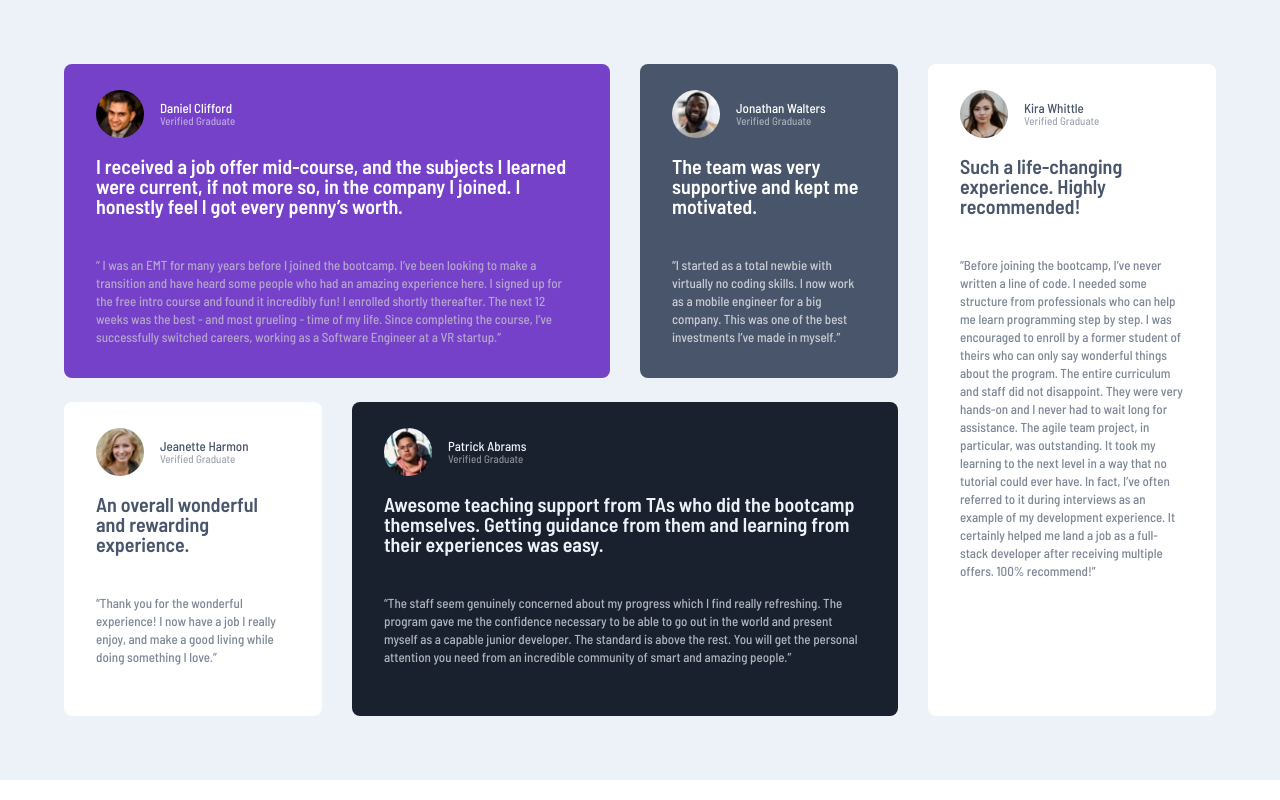
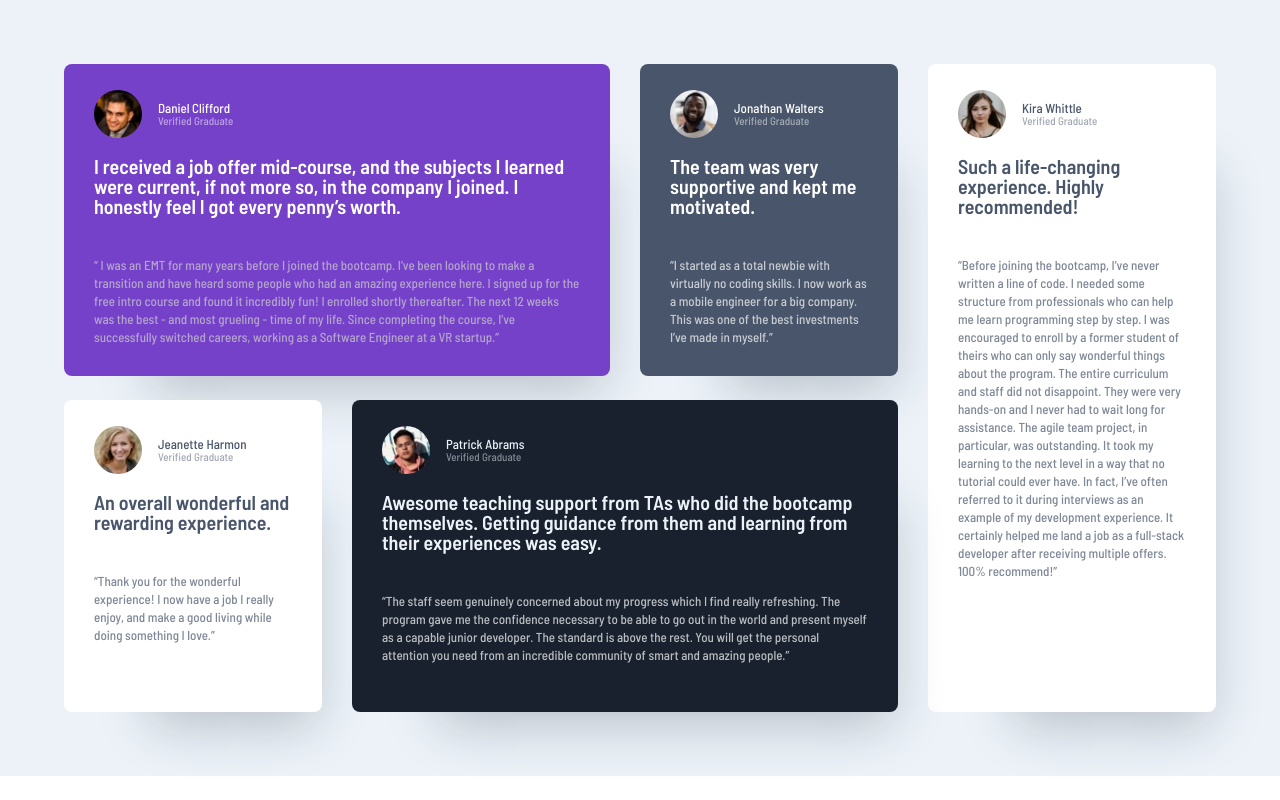
Before and after one commit to JamesLaviron/testimonials-grid-section, a Vue app: page / in a window 1280 px wide. Built offline with nearby package versions, Linux system fonts and the light colour scheme.

Commit message:
Apply BEM rules

```diff
--- a/src/App.vue
+++ b/src/App.vue
@@ -1,28 +1,28 @@
 <template>
   <main>
-    <article class="card">
-      <header class="card__header">
+    <article class="card card--theme--purple">
+      <header class="header card__header">
         <img
-          class="card__avatar"
+          class="avatar card__avatar"
           src="./assets/images/image-daniel.jpg"
           alt="Daniel Clifford"
           width="48"
           height="48"
         />
-        <div class="card__header-text">
-          <h1 class="card__title">Daniel Clifford</h1>
-          <p class="card__graduation">Verified Graduate</p>
-        </div>
+        <section class="card__header-text">
+          <h1 class="title card__title">Daniel Clifford</h1>
+          <p class="graduation card__graduation">Verified Graduate</p>
+        </section>
       </header>
 
-      <p class="card__description">
+      <p class="description card__description">
         I received a job offer mid-course, and the subjects I learned were
         current, if not more so, in the company I joined. I honestly feel I got
         every penny’s worth.
       </p>
 
       <blockquote
-        class="card__quote"
+        class="quote card__quote u-text-grey"
         cite="https://example.com/testimonial/daniel-clifford"
       >
         <q>
@@ -36,25 +36,25 @@
         </q>
       </blockquote>
     </article>
-    <article class="card">
-      <header class="card__header">
+    <article class="card card--theme--blue">
+      <header class="header card__header">
         <img
-          class="card__avatar"
+          class="avatar card__avatar"
           src="./assets/images/image-jonathan.jpg"
           alt="Jonathan Walters"
         />
-        <div class="card__header-text">
-          <h1 class="card__title">Jonathan Walters</h1>
-          <p class="card__graduation">Verified Graduate</p>
-        </div>
+        <section class="card__header-text">
+          <h1 class="title card__title">Jonathan Walters</h1>
+          <p class="graduation card__graduation">Verified Graduate</p>
+        </section>
       </header>
 
-      <p class="card__description">
+      <p class="description card__description">
         The team was very supportive and kept me motivated.
       </p>
 
       <blockquote
-        class="card__quote"
+        class="quote card__quote u-text-white-1"
         cite="https://example.com/testimonial/jonathan-walters"
       >
         <q>
@@ -64,24 +64,24 @@
         </q>
       </blockquote>
     </article>
-    <article class="card">
-      <header class="card__header">
+    <article class="card card--theme--white">
+      <header class="header card__header">
         <img
-          class="card__avatar"
+          class="avatar card__avatar"
           src="./assets/images/image-kira.jpg"
           alt="Jeanette Harmon"
         />
-        <div class="card__header-text">
-          <h1 class="card__title">Kira Whittle</h1>
-          <p class="card__graduation">Verified Graduate</p>
-        </div>
+        <section class="card__header-text">
+          <h1 class="title card__title">Kira Whittle</h1>
+          <p class="graduation card__graduation">Verified Graduate</p>
+        </section>
       </header>
-      <p class="card__description">
+      <p class="description card__description">
         Such a life-changing experience. Highly recommended!
       </p>
 
       <blockquote
-        class="card__quote"
+        class="quote card__quote"
         cite="https://example.com/testimonial/kira-whittle"
       >
         <q>
@@ -99,24 +99,24 @@
         </q>
       </blockquote>
     </article>
-    <article class="card">
-      <header class="card__header">
+    <article class="card card--theme--white">
+      <header class="header card__header">
         <img
-          class="card__avatar"
+          class="avatar card__avatar"
           src="./assets/images/image-jeanette.jpg"
           alt="Patrick Abrams"
         />
-        <div class="card__header-text">
-          <h1 class="card__title">Jeanette Harmon</h1>
-          <p class="card__graduation">Verified Graduate</p>
-        </div>
+        <section class="card__header-text">
+          <h1 class="title card__title">Jeanette Harmon</h1>
+          <p class="graduation card__graduation">Verified Graduate</p>
+        </section>
       </header>
 
-      <p class="card__description">
+      <p class="description card__description">
         An overall wonderful and rewarding experience.
       </p>
       <blockquote
-        class="card__quote"
+        class="quote card__quote"
         cite="https://example.com/testimonial/jeanette-harmon"
       >
         <q>
@@ -126,25 +126,25 @@
         </q>
       </blockquote>
     </article>
-    <article class="card">
-      <header class="card__header">
+    <article class="card card--theme--black">
+      <header class="header card__header">
         <img
-          class="card__avatar"
+          class="avatar card__avatar"
           src="./assets/images/image-patrick.jpg"
           alt="Patrick Abrams"
         />
-        <div class="card__header-text">
-          <h1 class="card__title">Patrick Abrams</h1>
-          <p class="card__graduation">Verified Graduate</p>
-        </div>
+        <section class="card__header-text">
+          <h1 class="title card__title">Patrick Abrams</h1>
+          <p class="graduation card__graduation">Verified Graduate</p>
+        </section>
       </header>
-      <p class="card__description">
+      <p class="description card__description u-text-white-2">
         Awesome teaching support from TAs who did the bootcamp themselves.
         Getting guidance from them and learning from their experiences was easy.
       </p>
 
       <blockquote
-        class="card__quote"
+        class="quote card__quote u-text-white-1"
         cite="https://example.com/testimonial/patrick-abrams"
       >
         <q>
--- a/src/assets/styles/_mixins.scss
+++ b/src/assets/styles/_mixins.scss
@@ -2,23 +2,8 @@
   background-image: linear-gradient(180deg, $color 0.4rem, white 0.4rem);
 }
 
-@mixin card($params) {
-  $background-color: map-get($params, "background-color");
-  $text-color: map-get($params, "text-color");
-  $graduation-opacity: map-get($params, "graduation-opacity");
-  $quote-color: map-get($params, "quote-color");
-  $quote-opacity: map-get($params, "quote-opacity");
-  $description-color: map-get($params, "description-color");
-
-  background-color: $background-color;
-  color: $text-color;
-
-  .card__graduation {
-    opacity: $graduation-opacity;
-  }
-
-  .card__quote {
-    color: $quote-color;
-    opacity: $quote-opacity;
-  }
+@mixin common-main-styles {
+  display: grid;
+  padding: $spacing-xxxlarge $spacing-xxxlarge;
+  gap: $spacing-regular $spacing-medium;
 }
--- /dev/null
+++ b/src/assets/styles/_utilities.scss
@@ -0,0 +1,12 @@
+/* Utility Classes */
+.u-text-grey {
+  color: $color-grey-200;
+}
+
+.u-text-white-1 {
+  color: $color-white-100;
+}
+
+.u-text-white-2 {
+  color: $color-white-200;
+}
--- /dev/null
+++ b/src/assets/styles/common.scss
@@ -0,0 +1,43 @@
+main {
+  display: flex;
+  flex-direction: column;
+  gap: $spacing-regular;
+  background-color: $color-white-300;
+  padding: $spacing-xlarge-plus $spacing-regular;
+}
+
+.card {
+  padding: $spacing-regular-plus $spacing-medium-plus $spacing-medium-plus
+    $spacing-medium-plus;
+  box-shadow: 4rem 6rem 5rem -4.7rem $color-blue-24;
+  border-radius: 0.8rem;
+}
+
+.header {
+  display: flex;
+  flex-direction: row;
+  align-items: center;
+}
+
+.avatar {
+  border-radius: 50%;
+  vertical-align: center;
+}
+
+.title {
+  @include text-preset-1;
+}
+
+.graduation {
+  @include text-preset-2;
+  opacity: 0.5;
+}
+
+.description {
+  @include text-preset-3;
+}
+
+.quote {
+  @include text-preset-4;
+  opacity: 0.7;
+}
--- a/src/assets/styles/main.scss
+++ b/src/assets/styles/main.scss
@@ -1,3 +1,4 @@
+// Apply spacing variables
 body {
   display: flex;
   justify-content: center;
@@ -5,26 +6,8 @@ body {
   width: 100vw;
 }
 
-main {
-  display: flex;
-  flex-direction: column;
-  gap: $spacing-240;
-  background-color: $color-white-300;
-  padding: 7.1rem 2.4rem;
-}
-
-.card {
-  padding: 2.6rem 3.2rem 3.2rem 3.2rem;
-  box-shadow: 0 -31.3rem 25.2rem 0 $color-white-100-50,
-    4 6rem 5rem -4.7rem $color-blue-24;
-  border-radius: 0.8rem;
-}
-
 .card__header {
-  display: flex;
-  flex-direction: row;
-  gap: 1.6rem;
-  align-items: center;
+  gap: $spacing-extrasmall;
 }
 
 .card__header-text {
@@ -34,84 +17,90 @@ main {
 }
 
 .card__avatar {
-  height: 4.8rem;
-  width: 4.8rem;
-  border-radius: 50%;
-  vertical-align: center;
-}
-
-.card__title {
-  @include text-preset-1;
-}
-
-.card__graduation {
-  @include text-preset-2;
+  height: $spacing-xlarge;
+  width: $spacing-xlarge;
 }
 
 .card__description {
-  @include text-preset-3;
-  padding-block-start: 1.8rem;
-  padding-block-end: 1.6rem;
+  padding-block-start: $spacing-small;
+  padding-block-end: $spacing-extrasmall;
 }
 
-.card__quote {
-  @include text-preset-4;
+/**
+* Card themes
+*/
+.card--theme--purple {
+  background-color: $color-purple;
+  color: $color-white-100;
 }
 
-.card:nth-of-type(1) {
-  @include card(
-    (
-      background-color: $color-purple,
-      text-color: $color-white-100,
-      graduation-opacity: 0.5,
-      quote-color: $color-grey-200,
-      quote-opacity: 0.7,
-    )
-  );
+.card--theme--blue {
+  background-color: $color-blue;
+  color: $color-white-100;
 }
 
-.card:nth-of-type(2) {
-  @include card(
-    (
-      background-color: $color-blue,
-      text-color: $color-white-100,
-      graduation-opacity: 0.5,
-      quote-color: $color-white-100,
-      quote-opacity: 0.7,
-    )
-  );
-  grid-row: 1 / span 1;
-  grid-column: 3 / span 1;
+.card--theme--white {
+  background-color: $color-white-100;
+  color: $color-blue;
 }
 
-.card:nth-of-type(3),
-.card:nth-of-type(4) {
-  @include card(
-    (
-      background-color: $color-white-100,
-      text-color: $color-blue,
-      graduation-opacity: 0.5,
-      quote-opacity: 0.7,
-    )
-  );
+.card--theme--black {
+  background-color: $color-black;
+  color: $color-white-200;
 }
 
-.card:nth-of-type(5) {
-  @include card(
-    (
-      background-color: $color-black,
-      text-color: $color-white-200,
-      graduation-opacity: 0.5,
-      quote-opacity: 0.7,
-    )
-  );
+// Handle tablet
+@media ((min-width: $breakpoint-mobile) and (max-width: $breakpoint-tablet)) {
+  main {
+    @include common-main-styles;
+    grid-template: repeat(4, 1fr) / repeat(2, 1fr);
+  }
 
   .card__description {
-    color: $color-white-200;
+    padding-block-end: $spacing-large;
+  }
+
+  /**
+  * Grid layout for tablet
+  */
+  .card:nth-of-type(1) {
+    grid-row: 1 / span 1;
+    grid-column: 1 / span 2;
+  }
+  .card:nth-of-type(2) {
+    grid-row: 2 / span 1;
+    grid-column: 1 / span 1;
+  }
+  .card:nth-of-type(3) {
+    grid-row: 2 / span 2;
+    grid-column: 2 / span 1;
+    height: fit-content;
+    align-self: center;
+  }
+  .card:nth-of-type(4) {
+    grid-row: 3 / span 1;
+    grid-column: 1 / span 1;
+  }
+  .card:nth-of-type(5) {
+    grid-row: 4 / span 1;
+    grid-column: 1 / span 2;
   }
 }
 
+// Handle desktop
 @media (min-width: $breakpoint-tablet) {
+  main {
+    @include common-main-styles;
+    grid-template: repeat(2, 1fr) / repeat(4, 1fr);
+  }
+
+  .card__description {
+    padding-block-end: $spacing-large;
+  }
+
+  /**
+  * Grid layout for desktop
+  */
   .card:nth-of-type(1) {
     grid-row: 1 / span 1;
     grid-column: 1 / span 2;
@@ -133,53 +122,3 @@ main {
     grid-column: 2 / span 2;
   }
 }
-
-// Handle tablet
-@media ((min-width: $breakpoint-mobile) and (max-width: $breakpoint-tablet)) {
-  main {
-    display: grid;
-    padding: 5% 5%;
-    grid-template: repeat(4, 1fr) / repeat(2, 1fr);
-    // grid-template: 28.2rem 26.6rem / 25.5rem 28.5rem 25.5rem 25.5rem;
-    gap: $spacing-240 $spacing-300;
-  }
-
-  .card__description {
-    padding-block-end: 4rem;
-  }
-
-  .card:nth-of-type(1) {
-    grid-row: 1 / span 1;
-    grid-column: 1 / span 2;
-  }
-  .card:nth-of-type(2) {
-    grid-row: 2 / span 1;
-    grid-column: 1 / span 1;
-  }
-  .card:nth-of-type(3) {
-    grid-row: 3 / span 1;
-    grid-column: 1 / span 2;
-  }
-  .card:nth-of-type(4) {
-    grid-row: 2 / span 1;
-    grid-column: 2 / span 1;
-  }
-  .card:nth-of-type(5) {
-    grid-row: 4 / span 1;
-    grid-column: 1 / span 2;
-  }
-}
-
-// Handle desktop
-@media (min-width: $breakpoint-tablet) {
-  main {
-    display: grid;
-    padding: 5% 5%;
-    grid-template: repeat(2, 1fr) / repeat(4, 1fr);
-    gap: $spacing-240 $spacing-300;
-  }
-
-  .card__description {
-    padding-block-end: 4rem;
-  }
-}
--- a/vue.config.js
+++ b/vue.config.js
@@ -10,8 +10,10 @@ module.exports = defineConfig({
           @import "@/assets/styles/_reset.scss";
           @import "@/assets/styles/base.scss";
           @import "@/assets/styles/_variables.scss";
+          @import "@/assets/styles/_utilities.scss";
           @import "@/assets/styles/_mixins.scss";
           @import "@/assets/styles/text-presets.scss";
+          @import "@/assets/styles/common.scss";
         `
       }
     }
```
Also changed, not shown: src/assets/styles/_variables.scss (+16 -8 lines).
